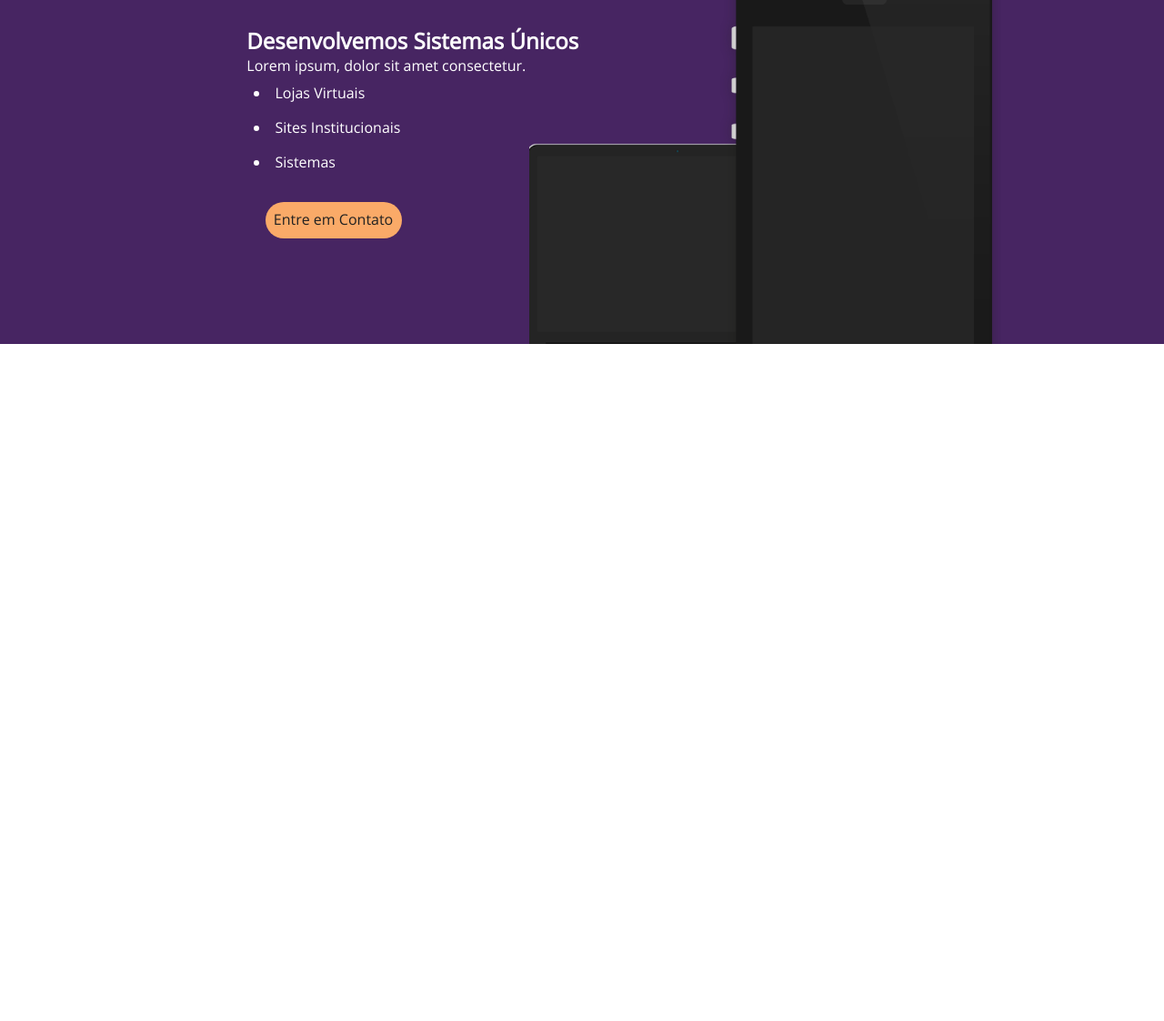
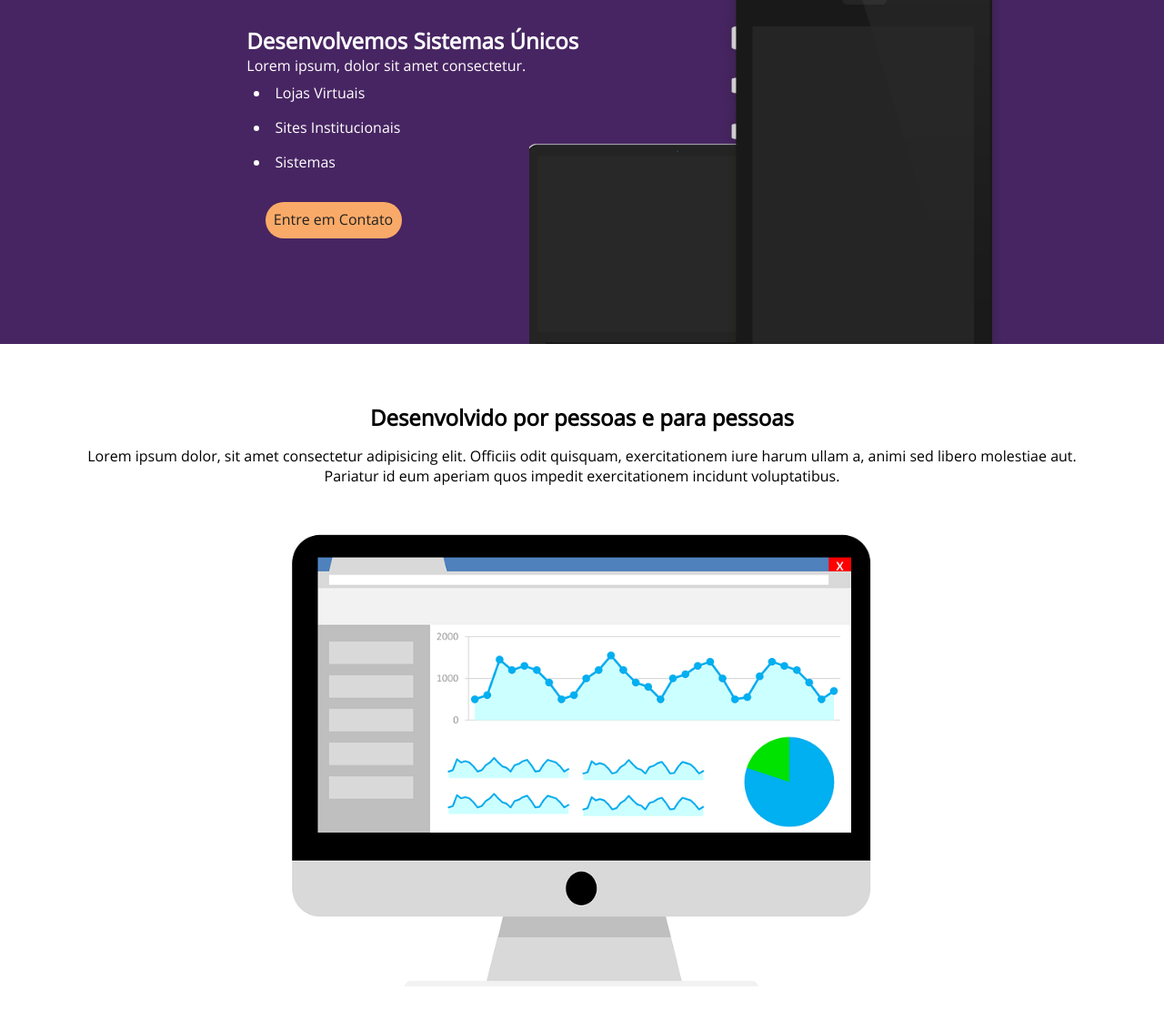
Before and after one commit to Carolbrandes/Site_Danki_Code, a plain HTML site: page index.html in a window 1280 px wide. Shown: the part 742-1864 px from the top of the page at 91% size. Before the commit the page ends 1120 px from the top, so only its background shows below. Drawn offline with nearby package versions, Linux system fonts and the light colour scheme.

Commit message:
feito a secao desenvolvido por pessoas e para pessoas

```diff
--- a/css/style.css
+++ b/css/style.css
@@ -141,6 +141,26 @@ logo img{
 
 }
 
+/* secao projetos */
+.projetos{
+        text-align: center;
+        padding: 5% 2%;
+}
+
+.projetos h1, .projetos p{
+        margin-bottom: 15px;
+}
+
+.imagem-sistema{
+        width: 80%;
+        height: 500px;
+        margin: 50px auto;
+        background-image: url(../img/sistema.png);
+        background-size: contain;
+        background-repeat: no-repeat;
+        background-position: center;
+}
+
 /* ipad pro */
 @media screen and (max-width: 1200px ){
         .flex-row-between{
@@ -279,5 +299,11 @@ logo img{
                 text-align: center;
         }
 
+        .imagem-sistema{
+               height: 200px;
+
+        }
+
+
 
 }
--- a/index.html
+++ b/index.html
@@ -65,6 +65,14 @@
                 </div>
         </section>
 
+        <section class="projetos">
+                <div class="context">
+                        <h1>Desenvolvido por pessoas e para pessoas</h1>
+                        <p>Lorem ipsum dolor, sit amet consectetur adipisicing elit. Officiis odit quisquam, exercitationem iure harum ullam a, animi sed libero molestiae aut. Pariatur id eum aperiam quos impedit exercitationem incidunt voluptatibus.</p>
+                        <div class="imagem-sistema"></div>
+                </div>
+        </section>
+
 
 </body>
 
```
Also changed, not shown: img/sistema.png (added).
